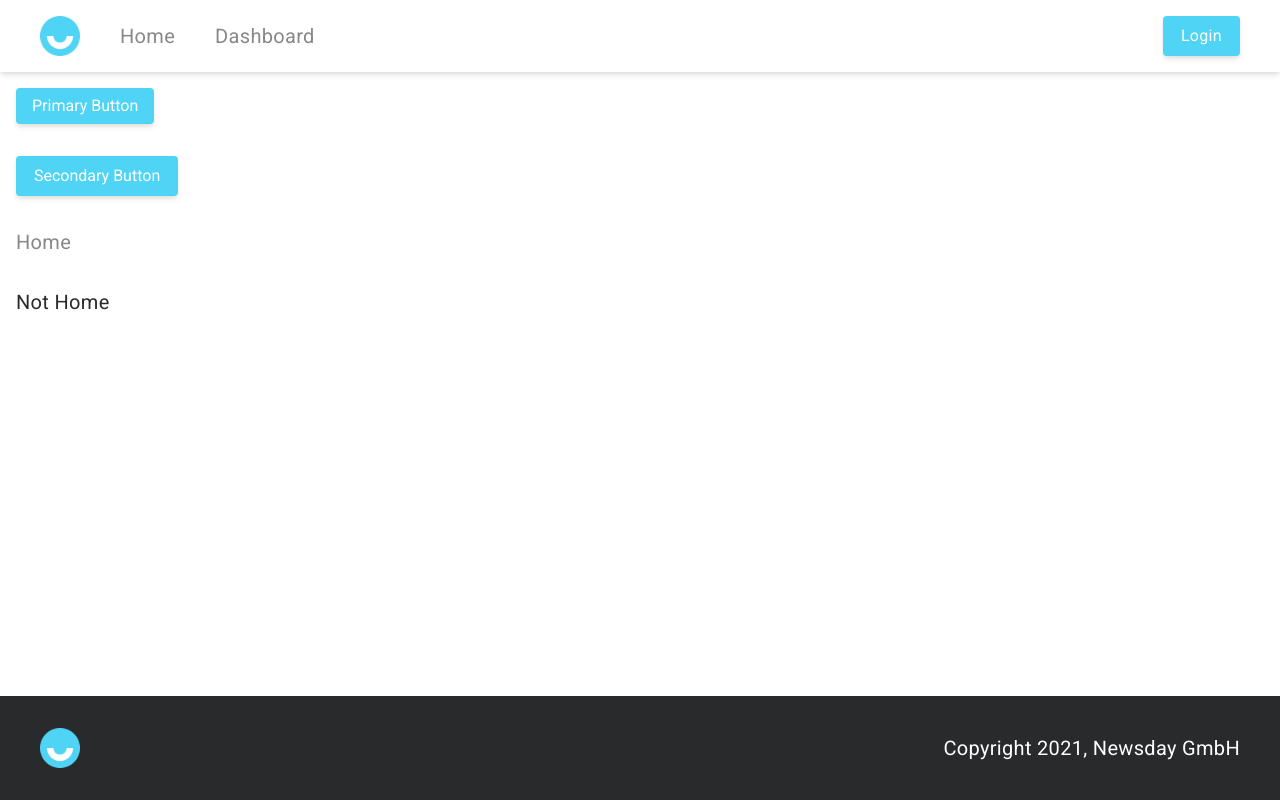
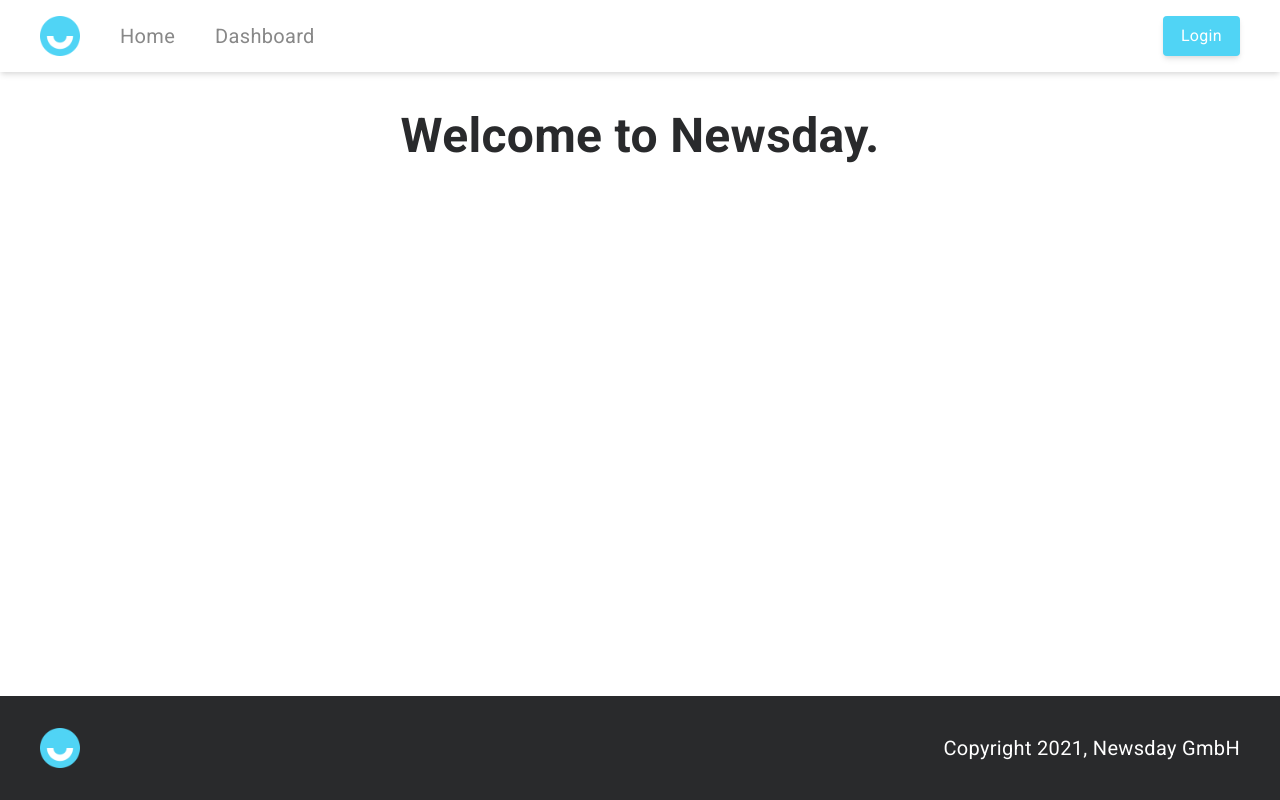
Before and after one commit to ankushdhiman/news-day, a React app: page / in a window 1280 px wide. Built offline with nearby package versions, Linux system fonts and the light colour scheme.

Commit message:
Routing setup

```diff
--- a/src/App.tsx
+++ b/src/App.tsx
@@ -1,44 +1,20 @@
-import { BrowserRouter } from 'react-router-dom';
-
-import Button from './atoms/button';
-import NavLink from './atoms/nav-link';
-import Footer from './components/footer';
-import Header from './components/header';
+import { BrowserRouter, Route, Switch } from 'react-router-dom';
+import HomePage from './pages/home';
 
 export default function App() {
   return (
     <BrowserRouter>
-      <Header/>
-      <main>
-        <div className='p-2'>
-          <Button
-            className='primary-button'
-            label='Primary Button'
-          />
-        </div>
-        <div className='p-2'>
-          <Button
-            className='secondary-button'
-            label='Secondary Button'
-          />
-        </div>
-        <div className='p-2'>
-          <NavLink
-            className=''
-            label='Home'
-            url='/home'
-          />
-        </div>
-        <div className='p-2'>
-          <NavLink
-            className=''
-            label='Not Home'
-            url='/not-home'
-            isActive
-          />
-        </div>
-      </main>
-      <Footer/>
+      <Switch>
+        <Route path='/login'>
+          <HomePage/>
+        </Route>
+        <Route path='/dashboard'>
+          <HomePage/>
+        </Route>
+        <Route path={['/', '/home']}>
+          <HomePage/>
+        </Route>
+      </Switch>
     </BrowserRouter>
   );
 }
--- a/src/atoms/button/button.scss
+++ /dev/null
@@ -1,10 +0,0 @@
-.primary-button {
-    @apply shadow-md rounded text-white bg-brand hover:bg-brand-hover px-2 py-1;
-    transition: 0.3s background-color;
-}
-
-.secondary-button {
-    @apply shadow-md text-white bg-brand hover:bg-white hover:text-brand px-2 py-1;
-    @apply rounded border-2 border-brand;
-    transition: 0.3s background-color, 0.3s border-color;
-}
--- a/src/atoms/button/index.tsx
+++ b/src/atoms/button/index.tsx
@@ -1,5 +1,4 @@
 import { MouseEvent } from 'react';
-import './button.scss';
 
 interface ButtonProps {
   label?: string;
--- a/src/components/header/index.tsx
+++ b/src/components/header/index.tsx
@@ -13,7 +13,7 @@ export default function Header() {
             <NavLink label='Dashboard' url='/dashboard'/>
           </nav>
         </div>
-        <LinkButton label='Login' className='secondary-button self-end' url='/logout'/>
+        <LinkButton label='Login' className='secondary-button' url='/login'/>
       </div>
     </header>
   );
--- a/src/general-styles/link-and-buttons.scss
+++ b/src/general-styles/link-and-buttons.scss
@@ -1,3 +1,14 @@
 a, button, [type="button"] {
     cursor: pointer;
 }
+
+.primary-button {
+    @apply shadow-md rounded text-white bg-brand hover:bg-brand-hover px-2 py-1;
+    transition: 0.3s background-color;
+}
+
+.secondary-button {
+    @apply shadow-md text-white bg-brand hover:bg-white hover:text-brand px-2 py-1;
+    @apply rounded border-2 border-brand;
+    transition: 0.3s background-color, 0.3s border-color;
+}
--- /dev/null
+++ b/src/pages/home/index.tsx
@@ -0,0 +1,11 @@
+import MainTemplate from '../../templates/main';
+
+export default function Home() {
+  return (
+    <MainTemplate>
+      <h1 className='text-5xl font-bold text-center'>
+        Welcome to Newsday.
+      </h1>
+    </MainTemplate>
+  );
+}
--- /dev/null
+++ b/src/templates/main.tsx
@@ -0,0 +1,19 @@
+import { ReactNode } from 'react';
+import Header from '../components/header';
+import Footer from '../components/footer';
+
+interface MainTemplateProps {
+  children: ReactNode;
+}
+
+export default function MainTemplate({ children }: MainTemplateProps) {
+  return (
+    <>
+      <Header/>
+      <main className='container py-5'>
+        {children}
+      </main>
+      <Footer/>
+    </>
+  );
+}
```
Also changed, not shown: src/pages/dashboard/index.tsx (added), src/pages/login/index.tsx (added), 1 other file (tests, documents, lock files or other folders).
